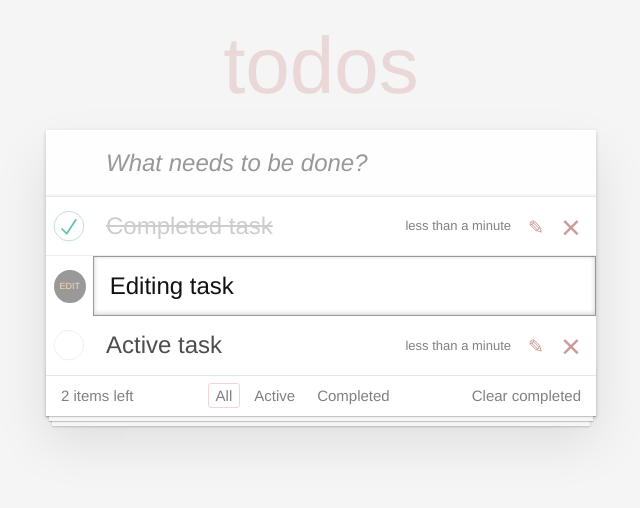
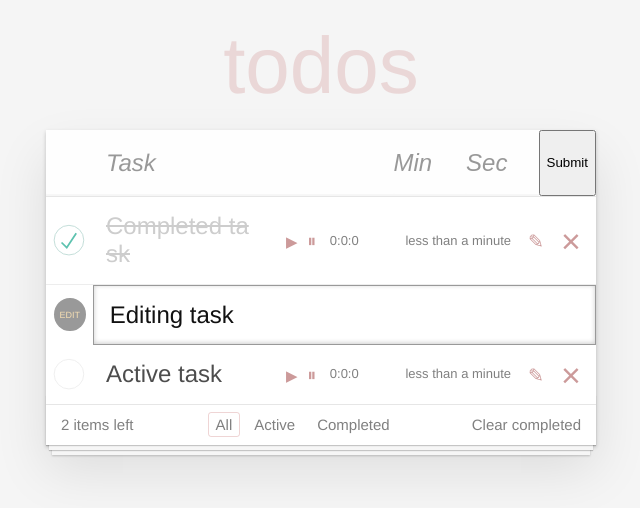
Before and after one commit to taindw000w/Kata-todolist, a React (Create React App) app: page / in a window 1280 px wide. Shown: the top 508 px of the page, without its empty margins (319-959 px from the left). Built offline with nearby package versions, Linux system fonts and the light colour scheme.

Commit message:
made a change

```diff
--- a/src/components/app/app.css
+++ b/src/components/app/app.css
@@ -80,3 +80,21 @@ button::-moz-focus-inner {
 	-webkit-font-smoothing: antialiased;
 	-moz-osx-font-smoothing: grayscale;
 }
+
+.new-todo {
+  width: 70%;
+}
+
+.new-todo-form__timer {
+	width: 15%;
+	padding-left: 16px;
+	padding: 16px 0px 16px 0px;
+  border: none;
+  background: rgba(0, 0, 0, 0.003);
+  box-shadow: inset 0 -2px 1px rgb(0 0 0 / 3%);
+	font-size: 24px;
+}
+
+.header form {
+	display:flex;
+}
--- a/src/components/app/app.jsx
+++ b/src/components/app/app.jsx
@@ -21,6 +21,7 @@ export class App extends React.Component {
 
     this.createTask = (
       description,
+      time = 0,
       isDone = false,
       isEditing = false,
       createdDate = new Date(),
@@ -30,6 +31,7 @@ export class App extends React.Component {
         description,
         isDone,
         isEditing,
+        time,
         createdDate,
         id,
       };
@@ -37,7 +39,7 @@ export class App extends React.Component {
 
     this.state = {
       tasksData: initialTasks.map((task) => {
-        return this.createTask(task.description, task.isDone, task.isEditing);
+        return this.createTask(task.description, task.time, task.isDone, task.isEditing);
       }),
       filter: initialFilter,
     };
@@ -45,11 +47,12 @@ export class App extends React.Component {
   }
 
   render() {
-    const { tasksData, filter } = this.state;
+    const { tasksData, filter} = this.state;
 
-    const addTask = (label) => {
-      const newTask = this.createTask(label);
-      if (label === '') return null;
+    const addTask = (label, min = 0, sec = 0) => {
+      const newTask = this.createTask(label, ((parseInt(min * 60) + parseInt(sec))));
+
+      if (label === '' || isNaN(min) || isNaN(sec)) return null;
 
       this.setState((state) => {
         const newTasksData = [...state.tasksData, newTask];
@@ -171,7 +174,9 @@ export class App extends React.Component {
         <section className="todoapp">
           <header className="header">
             <h1>todos</h1>
-            <NewTaskForm onAdd={addTask}/>
+            <NewTaskForm
+              onAdd={addTask}
+            />
           </header>
           <section className="main">
             <TaskList
--- a/src/components/filters/filters.jsx
+++ b/src/components/filters/filters.jsx
@@ -5,9 +5,9 @@ import "./filters.css";
 
 export const TasksFilter = ({ filter, onFilterChange }) => {
   const buttons = [
-    { name: 'All', label: 'All'},
-    { name: 'Active', label: 'Active'},
-    { name: 'Completed', label: 'Completed'},
+    { name: 'All', label: 'All' },
+    { name: 'Active', label: 'Active' },
+    { name: 'Completed', label: 'Completed' },
   ]
   const destructureFilters = buttons.map(({name, label}) => {
     const isActive = filter === name;
--- a/src/components/newTaskForm/newTaskForm.jsx
+++ b/src/components/newTaskForm/newTaskForm.jsx
@@ -6,41 +6,58 @@ import "./newTaskForm.css";
 export class NewTaskForm extends React.Component {
   constructor(props) {
     super(props);
-
-    const { initialLabel } = this.props;
+    const { onAdd, initialLabel, initialMinutes, initialSeconds} = this.props;
 
     this.state = {
       label: initialLabel,
+      min: "",
+      sec: "",
+    };
+
+    this.handleSubmit = (event) => {
+      const { label, min, sec } = this.state;
+
+      event.preventDefault();
+      onAdd(label, min, sec);
+      this.setState({
+        label: initialLabel,
+        min: initialMinutes,
+        sec: initialSeconds,
+      });
+    };
+
+    this.handleChange = (event, property) => {
+      this.setState({
+        [property]: event.target.value,
+      });
     };
   }
 
-
   render() {
-    const { onAdd, initialLabel } = this.props;
-    const { label } = this.state;
-
-    const handleSubmit = (event) => {
-      event.preventDefault();
-      onAdd(label);
-      this.setState({
-        label: initialLabel,
-      });
-    };
-
-    const handleChange = (event) => {
-      this.setState({
-        label: event.target.value,
-      });
-    };
+    const { label, min, sec } = this.state;
 
     return (
-      <form onSubmit={handleSubmit}>
+      <form onSubmit={this.handleSubmit }>
         <input
+          form="add-task"
           className="new-todo"
-          onChange={handleChange}
+          onChange={(event) => this.handleChange(event, 'label')}
           value={label}
-          placeholder="What needs to be done?"
+          placeholder="Task"
         />
+        <input
+          className="new-todo-form__timer"
+          placeholder="Min"
+          value={min}
+          onChange={(event) => this.handleChange(event, 'min')}
+        />
+        <input
+          className="new-todo-form__timer"
+          placeholder="Sec"
+          value={sec}
+          onChange={(event) => this.handleChange(event, 'sec')}
+        />
+        <input type="submit" className="submit-button" />
       </form>
     );
   }
@@ -48,6 +65,8 @@ export class NewTaskForm extends React.Component {
 
 NewTaskForm.defaultProps = {
   initialLabel: "",
+  initialMinutes: "",
+  initialSeconds: "",
 };
 
 NewTaskForm.propTypes = {
--- a/src/components/task/task.css
+++ b/src/components/task/task.css
@@ -0,0 +1,87 @@
+:root {
+	--time-display: block;
+	--outer: 27px;
+}
+
+.todo-list li .icon {
+	width: 30px;
+	height: 40px;
+	font-size: 34px;
+	color: #cc9a9a;
+	margin: auto 0;
+	transition: color 0.2s ease-out;
+	cursor: pointer;
+}
+
+.todo-list li .icon:hover {
+	color: #af5b5e;
+}
+
+.todo-list li .icon-destroy {
+	position: absolute;
+	top: 0;
+	bottom: -3px;
+	right: 10px;
+}
+
+.todo-list li .icon-destroy:after {
+	content: '×';
+}
+
+.todo-list li .icon-edit {
+	position: absolute;
+	top: 0;
+	bottom: -3px;
+	font-size: 19px;
+	right: 45px;
+}
+
+.todo-list li .icon-edit:after {
+	content: '✎';
+}
+
+.todo-list li .icon-pause,
+.todo-list li .icon-play {
+	font-size: 18px;
+	width: 18px;
+	height: 27px;
+}
+
+.todo-list li .icon-play {
+	font-size: 15px;
+}
+
+.icon-pause:after {
+	content: '⏸';
+	width: 14px;
+  height: 14px;
+}
+
+.icon-play:after {
+	content: '▶';
+	position: relative;
+	left: -20px;
+}
+
+.todo-list li .edit {
+	display: none;
+}
+
+.todo-list li.editing:last-child {
+	margin-bottom: -1px;
+}
+
+.description-second {
+	font-size: 13px;
+  color: gray;
+}
+.icon-play {
+  font-size: 14px;
+  width: 14px;
+  height: 14px;
+}
+
+.time {
+	display: var(--time-display);
+	margin-left: var(--outer)
+}
--- a/src/components/task/task.jsx
+++ b/src/components/task/task.jsx
@@ -2,15 +2,71 @@ import React from "react";
 import PropTypes from "prop-types";
 import { formatDistanceToNow } from "date-fns";
 
+import './task.css'
+export class Task extends React.Component {
+   constructor(props) {
+    super(props);
+    this.state = { time: {} , isCounting: false , timer : 0 };
+    this.startTimer = this.startTimer.bind(this);
+    this.countDown = this.countDown.bind(this);
+  }
 
-export const Task = ({
-  description,
-  isDone,
-  createdDate,
-  id,
-  onToggleProperty,
-  onDelete,
-}) => {
+  secondsToTime(secs) {
+    let hours = Math.floor(secs / (60 * 60));
+
+    let divisor_for_minutes = secs % (60 * 60);
+    let minutes = Math.floor(divisor_for_minutes / 60);
+
+    let divisor_for_seconds = divisor_for_minutes % 60;
+    let seconds = Math.ceil(divisor_for_seconds);
+
+    let obj = {
+      h: hours,
+      m: minutes,
+      s: seconds,
+    };
+    return obj;
+  }
+
+  componentDidMount() {
+    let { time } = this.props;
+    let timeLeftVar = this.secondsToTime(time);
+    this.setState({ time: timeLeftVar, NewTime: time });
+  }
+
+  startTimer() {
+    if ((this.state.timer === 0 || this.state.timer !== 0) && this.state.isCounting === false) {
+      this.setState({ isCounting: true, timer : setInterval(this.countDown, 1000)});
+    }
+    else if (this.state.timer !== 0 && this.state.isCounting === false) {
+      this.setState({ isCounting: false , timer: setInterval(this.countDown, 1000)});
+    }
+  }
+
+  countDown() {
+    let NewTime = this.state.NewTime - 1;
+    if (NewTime < 0) {
+      return null
+    }
+    this.setState({
+      time: this.secondsToTime(NewTime),
+      NewTime: NewTime,
+    });
+
+    if (NewTime === 0) {
+      clearInterval(this.state.timer);
+    }
+  }
+
+  timerStop () {
+    clearInterval(this.state.timer);
+    this.setState({ isCounting: false });
+  };
+
+
+  render() {
+    const {id, isDone, description, createdDate, onToggleProperty, onDelete} = this.props;
+
     return (
       <div className="view">
        <input
@@ -18,9 +74,16 @@ export const Task = ({
           onChange={() => onToggleProperty("isDone", id)}
           type="checkbox"
           checked={isDone}
+          onClick={() => (isDone) ? this.startTimer() : this.timerStop()}
         />
         <label>
           <span className="description">{description}</span>
+          <span className="description-second">
+            <button className="icon icon-play" onClick={() => isDone ? null : this.startTimer()}></button>
+            <button className="icon icon-pause"onClick={()=> this.timerStop()}></button>
+            <span className="time">{this.state.time.m}:{this.state.time.m}:{this.state.time.s}</span>
+          </span>
+
           <span className="created">{formatDistanceToNow(createdDate)}</span>
         </label>
         <button
@@ -37,7 +100,9 @@ export const Task = ({
         />
       </div>
     );
-};
+  }
+}
+
 
 Task.defaultProps = {
   description: "",
--- a/src/components/taskList/taskList.css
+++ b/src/components/taskList/taskList.css
@@ -78,6 +78,7 @@
 }
 
 .todo-list li label .description {
+	width : 150px;
 	word-break: break-all;
 	display: block;
 	line-height: 1.2;
--- a/src/components/taskList/taskList.jsx
+++ b/src/components/taskList/taskList.jsx
@@ -10,7 +10,7 @@ export const TaskList = ({
   onFinishEditing,
   onChangeDescription,
   onToggleProperty,
-  onDelete,
+  onDelete
 }) => {
   const tasks = tasksData.map((taskData) => {
     if (
```
Also changed, not shown: src/components/newTaskForm/newTaskForm.css (line endings or trailing spaces). Lines whose indentation alone changed are shown as unchanged.
